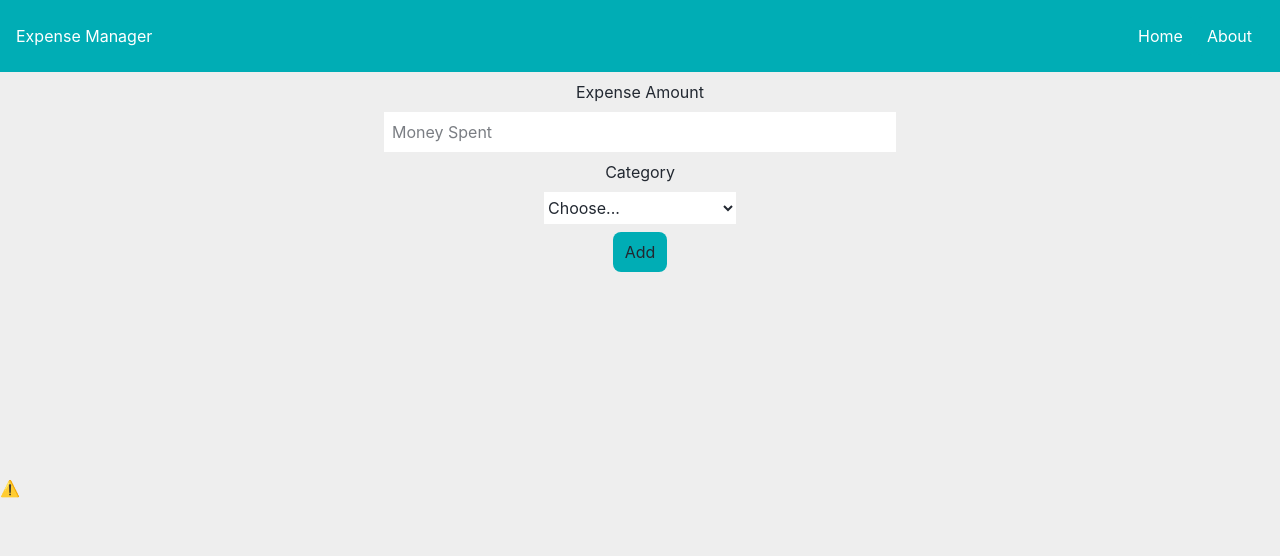
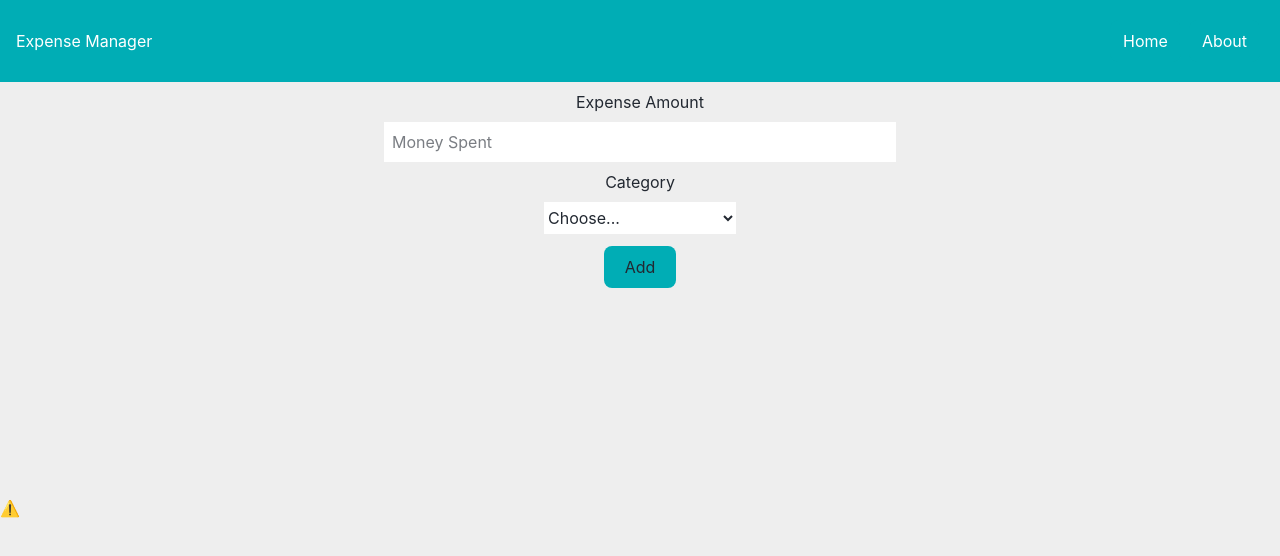
Before and after one commit to Uraniumking007/Expense-Manager, a website built with Vite: page index.html in a window 1280 px wide. Built offline with nearby package versions, Linux system fonts and the light colour scheme; no server answers.

Commit message:
Removed arrows from number_input

```diff
--- a/index.html
+++ b/index.html
@@ -10,19 +10,19 @@
   </head>
   <body class="bg-space h-screen">
     <header
-      class="text-white text-center bg-teal flex justify-between items-center p-4 h-1/10"
+      class="text-white text-center bg-teal flex justify-between items-center p-4 h-2/10"
     >
       <div class="">Expense Manager</div>
       <div class="flex content-evenly justify-center">
         <button
           type="button"
-          class="bg-teal hover:bg-grey transition-all pt-2 pb-2 pr-3 pl-3 rounded-lg"
+          class="bg-teal hover:bg-grey border border-transparent m-1 hover:border hover:border-black hover:border-collapse hover:border-solid transition-all pt-2 pb-2 pr-3 pl-3 rounded-lg"
         >
           Home
         </button>
         <button
           type="button"
-          class="bg-teal hover:bg-grey transition-all pt-2 pb-2 pr-3 pl-3 rounded-lg"
+          class="bg-teal hover:bg-grey border border-transparent m-1 hover:border hover:border-black hover:border-solid transition-all pt-2 pb-2 pr-3 pl-3 rounded-lg"
         >
           About
         </button>
@@ -33,7 +33,7 @@
         Expense Amount
         <input
           type="number"
-          class="bg-white placeholder:text-black placeholder:opacity-60 p-2 m-2 w-2/5"
+          class="bg-white placeholder:text-black placeholder:opacity-60 p-2 m-2 w-2/5 appearance-none"
           id="expense-amount"
           placeholder="Money Spent"
         />
@@ -51,7 +51,7 @@
         </select>
         <button
           type="button"
-          class="bg-teal hover:bg-grey transition-all pt-2 pb-2 pr-3 pl-3 rounded-lg"
+          class="bg-teal hover:bg-grey border border-transparent m-1 hover:border hover:border-black hover:border-collapse hover:border-solid transition-all pt-2 pb-2 pr-5 pl-5 rounded-lg"
           id="add"
         >
           Add
```
